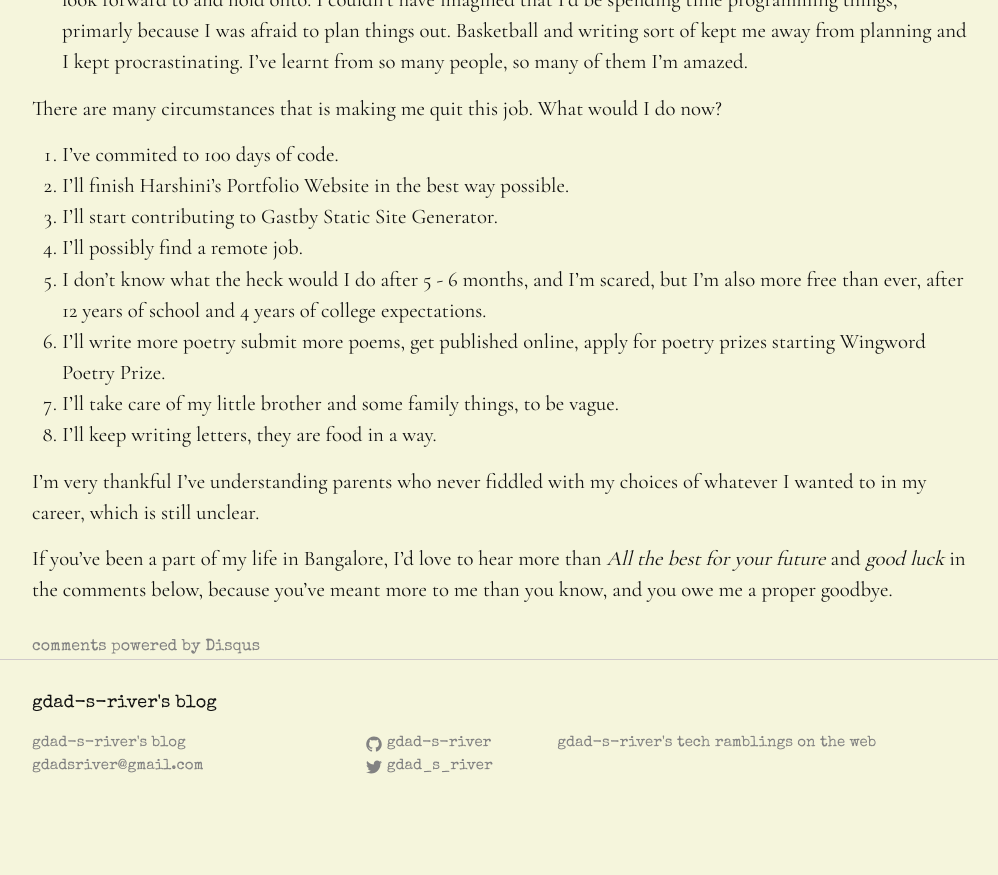
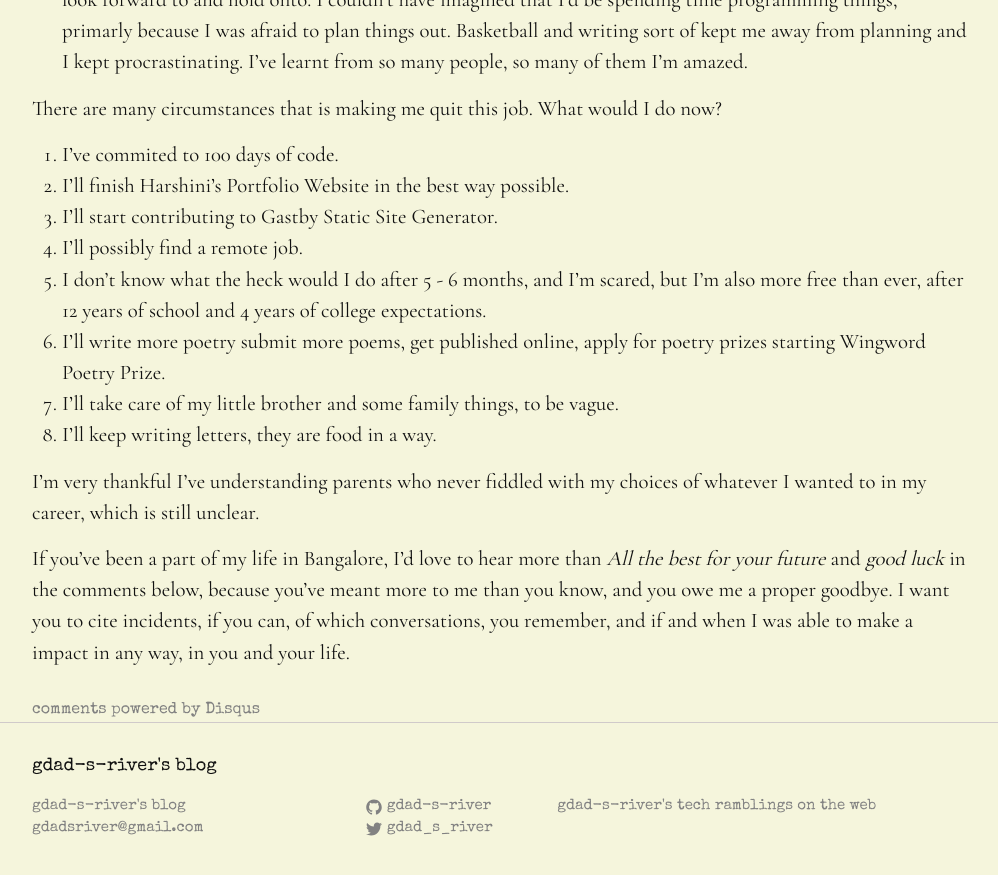
Before and after one commit to gdad-s-river/gdad-s-river.github.io, a Jekyll site: the page built from _posts/2017-01-01-goodbye-sapient.md, in a window 1280 px wide and 900 px high, scrolled down 4750 px. Shown: the top 875 px of the window, without its empty margins (138-1136 px from the left). Built offline with Jekyll 4.4.1, drawn with Linux system fonts in a browser that asks for light colours; comment, search, counter and statistics services are not loaded; before the commit the page ends 5587 px from its top, so only the background shows below that.

Commit message:
latest post edit

```diff
--- a/_posts/2017-01-01-goodbye-sapient.md
+++ b/_posts/2017-01-01-goodbye-sapient.md
@@ -88,4 +88,4 @@ There are many circumstances that is making me quit this job. What would I do no
 
 I'm very thankful I've understanding parents who never fiddled with my choices of whatever I wanted to in my career, which is still unclear.
 
-If you've been a part of my life in Bangalore, I'd love to hear more than _All the best for your future_ and _good luck_ in the comments below, because you've meant more to me than you know, and you owe me a proper goodbye.
+If you've been a part of my life in Bangalore, I'd love to hear more than _All the best for your future_ and _good luck_ in the comments below, because you've meant more to me than you know, and you owe me a proper goodbye. I want you to cite incidents, if you can, of which conversations, you remember, and if and when I was able to make a impact in any way, in you and your life.
--- a/sw.js
+++ b/sw.js
@@ -2,7 +2,7 @@
 layout: null
 ---
 
-const staticCacheName = "gdad-s-river-static-v13";
+const staticCacheName = "gdad-s-river-static-v14";
 
 console.log("installing service worker");
 
```
